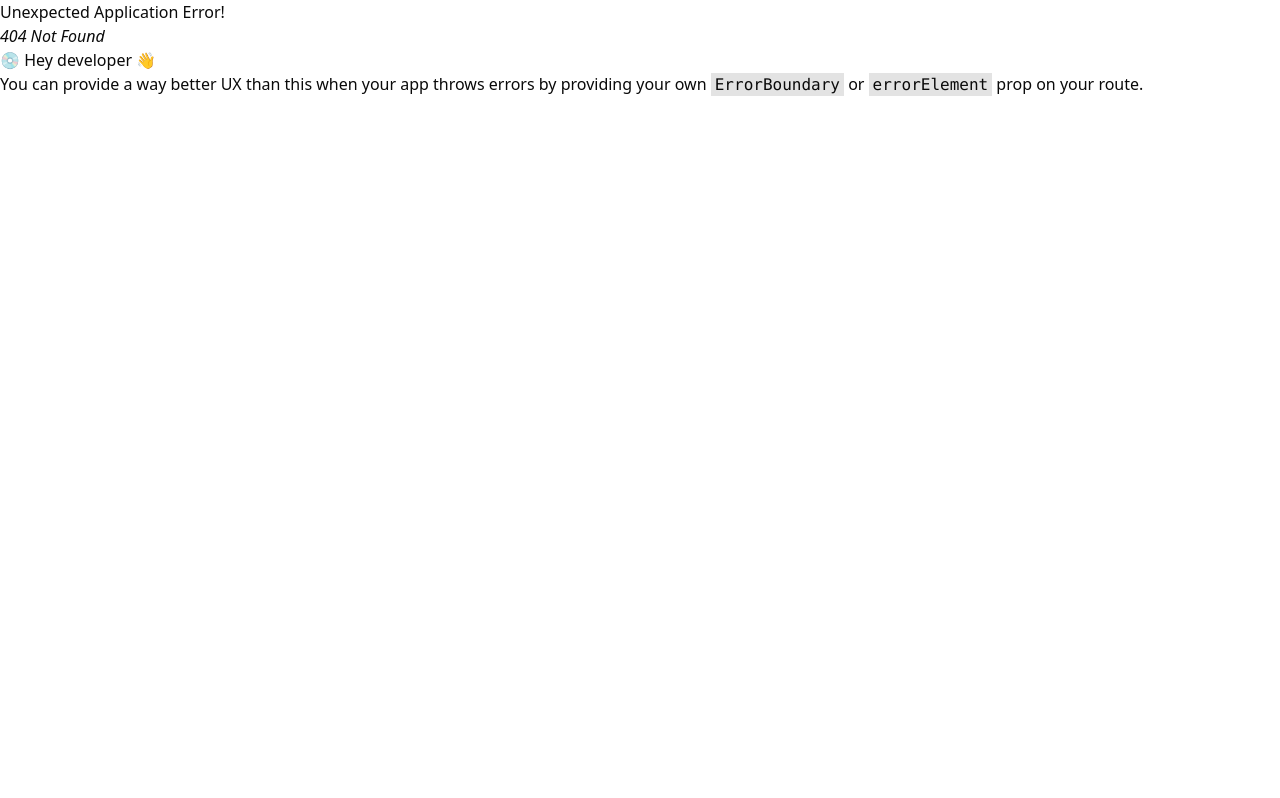
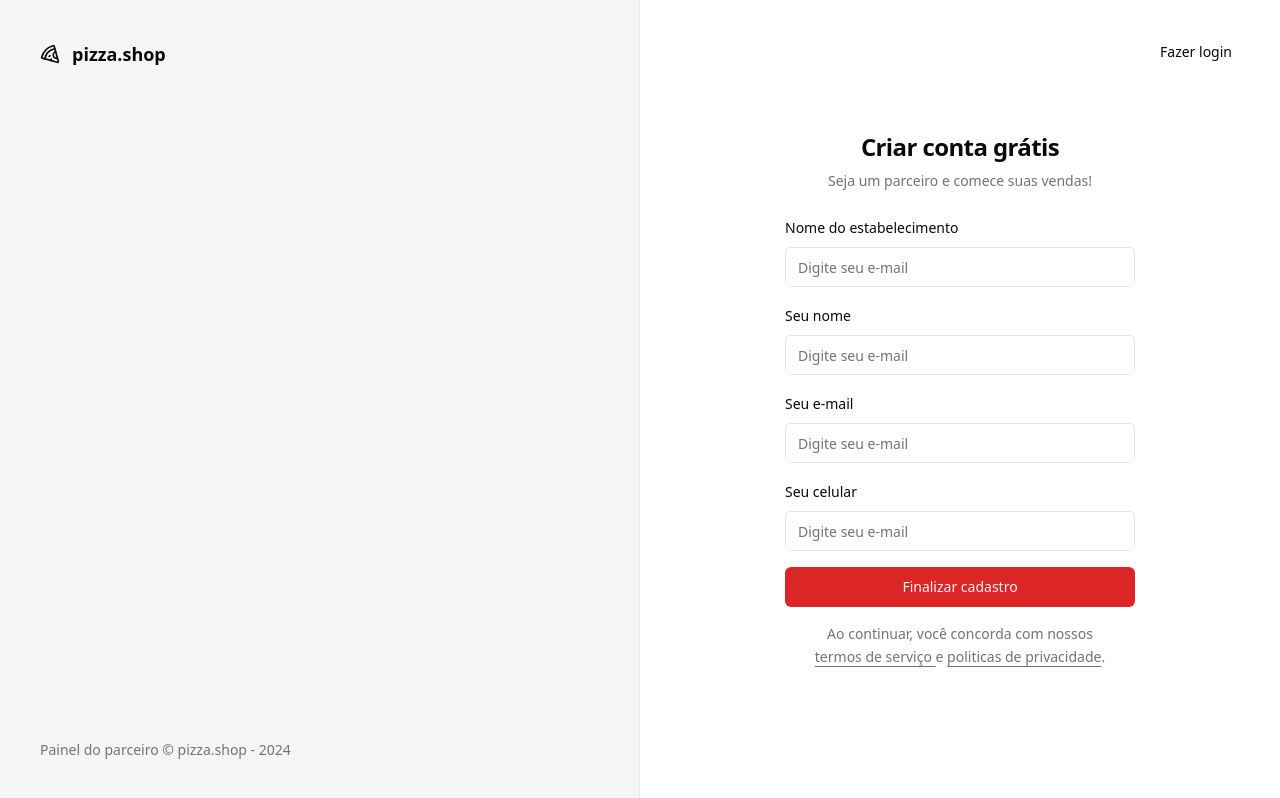
Before and after one commit to itallominatti/front-pizza-shop, a React (Vite) app: page /sign-up in a window 1280 px wide. Before the commit this address had no page. Built offline with nearby package versions, Linux system fonts and the light colour scheme.

Commit message:
[ feat ] main -> terminando layout de login

```diff
--- a/package.json
+++ b/package.json
@@ -23,6 +23,7 @@
     "react-helmet-async": "^2.0.5",
     "react-hook-form": "^7.52.1",
     "react-router-dom": "^6.25.1",
+    "sonner": "^1.5.0",
     "sort-by": "^0.0.2",
     "tailwind-merge": "^2.4.0",
     "tailwindcss-animate": "^1.0.7",
--- a/src/App.tsx
+++ b/src/App.tsx
@@ -1,9 +1,10 @@
 import './global.css'
 
 import { RouterProvider } from 'react-router-dom'
+import { Helmet, HelmetProvider } from 'react-helmet-async'
+import { Toaster } from 'sonner'
+
 import { router } from './routes'
-import { Helmet, HelmetProvider } from 'react-helmet-async'
-
 
 
 
@@ -15,6 +16,7 @@ export function App() {
       <Helmet
         titleTemplate='%s | pizza.shop'
       />
+      <Toaster richColors />
       <RouterProvider router={router} />
     </HelmetProvider>
   )
--- a/src/pages/_layouts/app.tsx
+++ b/src/pages/_layouts/app.tsx
@@ -2,10 +2,10 @@ import { Outlet } from "react-router-dom"
 
 export function AppLayout() {
     return (
-        <div>
+        <div className="flex min-h-screen flex-col antialiased">
             <h1>Cabeçalho</h1>
 
-            <div>
+            <div className="flex flex-1 flex-col gap-4 p-8 pt-6">
                 <Outlet />
             </div>
         </div>
--- a/src/pages/_layouts/auth.tsx
+++ b/src/pages/_layouts/auth.tsx
@@ -3,7 +3,7 @@ import { Pizza } from 'lucide-react'
 
 export function AuthLayout() {
     return (
-        <div className="min-h-screen grid grid-cols-2">
+        <div className="min-h-screen grid grid-cols-2 antialiased">
             <div className="h-full border-r border-foreground/5 bg-muted p-10 text-muted-foreground flex flex-col justify-between">
                 <div className="flex items-center gap-3 text-lg font-medium text-foreground">
                     <Pizza className="h-5 w-5" />
@@ -16,7 +16,7 @@ export function AuthLayout() {
 
             </div>
 
-            <div className="flex flex-col items-center justify-center">
+            <div className="flex flex-col items-center justify-center relative">
                 <Outlet />
             </div>
         </div>
--- a/src/pages/auth/sign-in.tsx
+++ b/src/pages/auth/sign-in.tsx
@@ -1,14 +1,47 @@
+import { Helmet } from "react-helmet-async";
+import { useForm } from 'react-hook-form'
+import { Link } from 'react-router-dom'
+import { z } from 'zod'
+import { toast } from 'sonner'
+
+
 import { Button } from "@/Components/button";
-import { Helmet } from "react-helmet-async";
 import { Label } from '@/Components/label'
 import { Input } from '@/Components/input'
+import { resolve } from "path";
 
 
+const signInForm = z.object({
+    email: z.string().email(),
+})
+
+type SignInForm = z.infer<typeof signInForm>
+
 export function SignIn() {
+
+    const { register, handleSubmit, formState: { isSubmitting } } = useForm<SignInForm>()
+
+    async function handleSignIn(data: SignInForm) {
+        try {
+            await new Promise((resolve) => setTimeout(resolve, 2000))
+            console.log(data);
+
+            toast.success('Login efetuado com sucesso!')
+        } catch {
+            toast.error('Erro ao efetuar login!')
+        }
+    }
+
     return (
         <>
             <Helmet title="Login" />
             <div className="p-8">
+                <Button variant="ghost" asChild className="absolute right-8 top-8">
+                    <Link to="/sign-up" className="">
+                        Novo estabelecimento
+                    </Link>
+                </Button>
+
                 <div className="flex w-[350px] flex-col justify-center gap-6">
 
                     <div className="flex flex-col gap-2 text-center">
@@ -16,12 +49,18 @@ export function SignIn() {
                         <p className="text-sm text-muted-foreground">acompanhe suas vendas pelo painel do parceiro</p>
                     </div>
 
-                    <form className="space-y-4">
+                    <form className="space-y-4" onSubmit={handleSubmit(handleSignIn)}>
                         <div className="space-y-2">
                             <Label htmlFor="email">Seu e-mail</Label>
-                            <Input type="email" id="email" placeholder="Digite seu e-mail" />
+                            <Input type="email" id="email" placeholder="Digite seu e-mail" {...register('email')} />
                         </div>
-                        <Button type="submit">Acessar painel</Button>
+                        <Button
+                            className="w-full"
+                            disabled={isSubmitting}
+                            type="submit"
+                        >
+                            Acessar painel
+                        </Button>
                     </form>
                 </div>
             </div>
--- /dev/null
+++ b/src/pages/auth/sign-up.tsx
@@ -0,0 +1,101 @@
+import { Helmet } from "react-helmet-async";
+import { useForm } from 'react-hook-form'
+import { z } from 'zod'
+import { toast } from 'sonner'
+import { Link, useNavigate } from 'react-router-dom'
+
+
+import { Button } from "@/Components/button";
+import { Label } from '@/Components/label'
+import { Input } from '@/Components/input'
+
+
+
+const signUpForm = z.object({
+    restaurantName: z.string(),
+    managerName: z.string(),
+    phone: z.string(),
+    email: z.string().email(),
+})
+
+type signUpForm = z.infer<typeof signUpForm>
+
+export function SignUp() {
+    const navigate = useNavigate()
+
+    const { register, handleSubmit, formState: { isSubmitting } } = useForm<signUpForm>()
+
+    async function handlesignUp(data: signUpForm) {
+       try {
+        await new Promise((resolve) => setTimeout(resolve, 2000))
+        console.log(data);
+
+        toast.success('Cadastro efetuado com sucesso!', {
+            action: {
+                label: 'Login',
+                onClick: () => navigate('/sign-in')
+            }
+        })
+       } catch {
+        toast.error('Erro ao efetuar cadastro!')
+       }
+    }
+
+    return (
+        <>
+            <Helmet title="Cadastro" />
+            <div className="p-8">
+                <Button variant="ghost" asChild className="absolute right-8 top-8">
+                    <Link to="/sign-in" className="">
+                        Fazer login
+                    </Link>
+                </Button>
+                <div className="flex w-[350px] flex-col justify-center gap-6">
+
+                    <div className="flex flex-col gap-2 text-center">
+                        <h1 className="text-2xl font-semibold tracking-tight">Criar conta grátis</h1>
+                        <p className="text-sm text-muted-foreground">Seja um parceiro e comece suas vendas!</p>
+                    </div>
+
+                    <form className="space-y-4" onSubmit={handleSubmit(handlesignUp)}>
+                        <div className="space-y-2">
+                            <Label htmlFor="restaurant">Nome do estabelecimento</Label>
+                            <Input type="text" id="restaurant" placeholder="Digite seu e-mail" {...register('restaurantName')} />
+                        </div>
+
+                        <div className="space-y-2">
+                            <Label htmlFor="managerName">Seu nome</Label>
+                            <Input type="text" id="managerName" placeholder="Digite seu e-mail" {...register('managerName')} />
+                        </div>
+
+                        <div className="space-y-2">
+                            <Label htmlFor="email">Seu e-mail</Label>
+                            <Input type="email" id="email" placeholder="Digite seu e-mail" {...register('email')} />
+                        </div>
+
+                        <div className="space-y-2">
+                            <Label htmlFor="phone">Seu celular</Label>
+                            <Input type="tel" id="phone" placeholder="Digite seu e-mail" {...register('phone')} />
+                        </div>
+
+                        <Button
+                            className="w-full"
+                            disabled={isSubmitting}
+                            type="submit"
+                        >
+                            Finalizar cadastro
+                        </Button>
+
+                        <p className="px-6 text-center text-sm leading-relaxed text-muted-foreground">
+                            Ao continuar, você concorda com nossos <a className="underline underline-offset-4" href="#"> termos de serviço </a>
+                            e {' '}
+                            <a className="underline underline-offset-4" href="#"> politicas de privacidade</a>.
+                        </p>
+                    </form>
+                </div>
+            </div>
+
+
+        </>
+    );
+}
```
Also changed, not shown: src/routes.tsx (+7 -3 lines), 1 other file (tests, documents, lock files or other folders).
